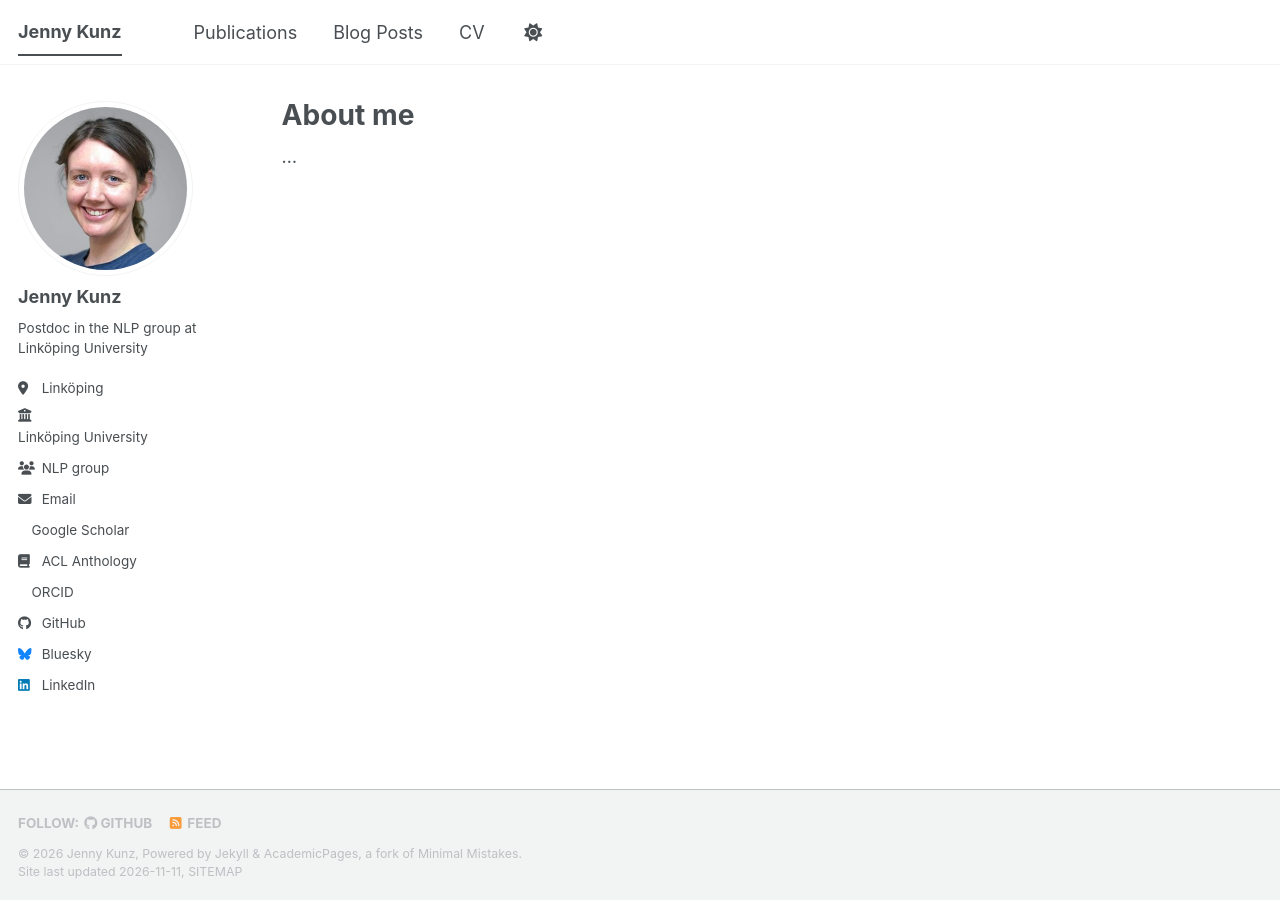
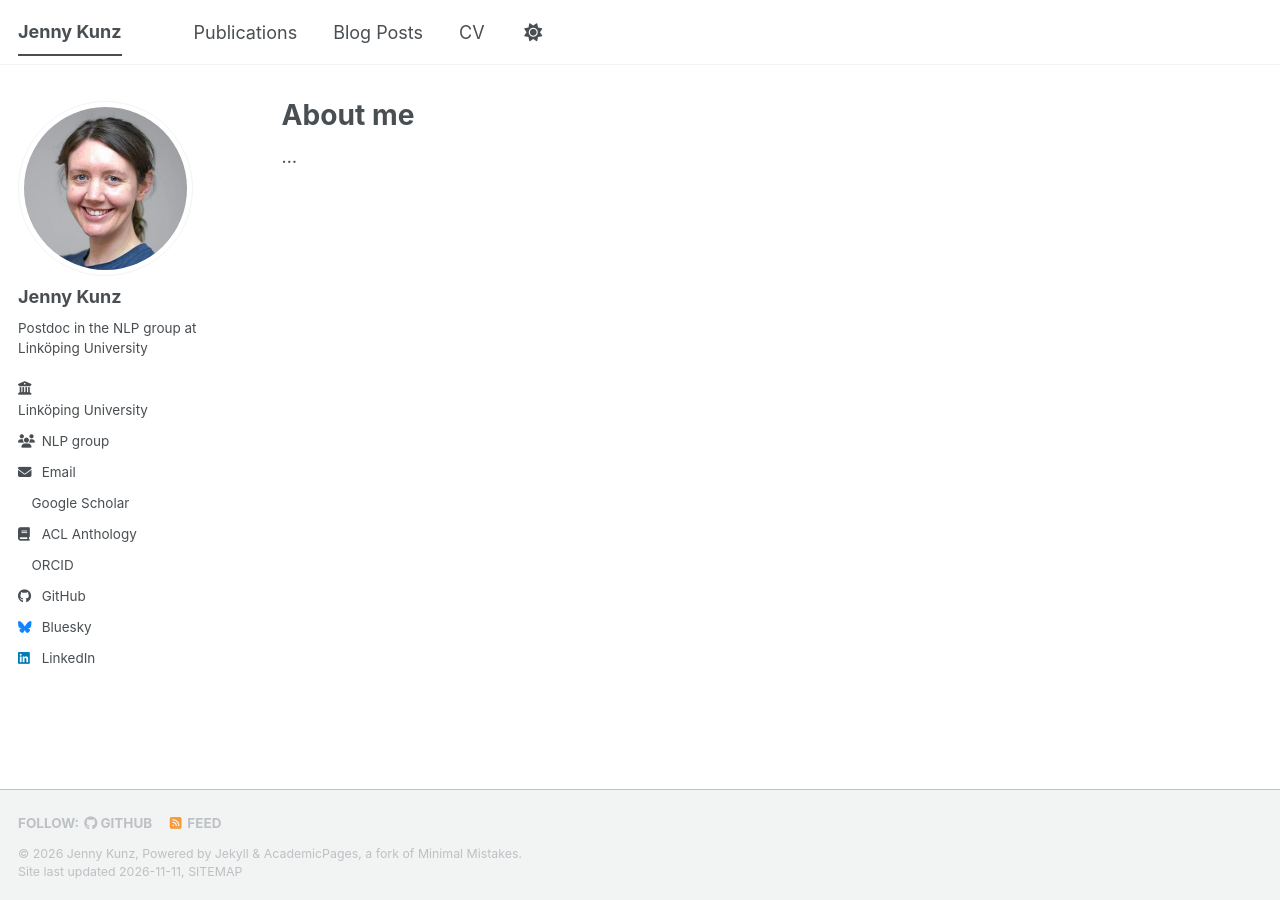
Before and after one commit to jekunz/jekunz.github.io, a Jekyll site: the page built from _pages/about.md, in a window 1280 px wide. Built offline with Jekyll 4.4.1, drawn with Linux system fonts in a browser that asks for light colours; a script bundle is joined from its source files by our own code; a style sheet for code colours, icons or effects is not loaded.

```diff
--- a/_config.yml
+++ b/_config.yml
@@ -27,7 +27,7 @@ author:
   name             : "Jenny Kunz"
   pronouns         : # example: "she/her"
   bio              : "Postdoc in the NLP group at Linköping University"
-  location         : "Linköping"
+  location         : # e.g. "Linköping"
   employer         : "Linköping University"
   employer_url     : "https://liu.se"
   uri              : # URL
```
